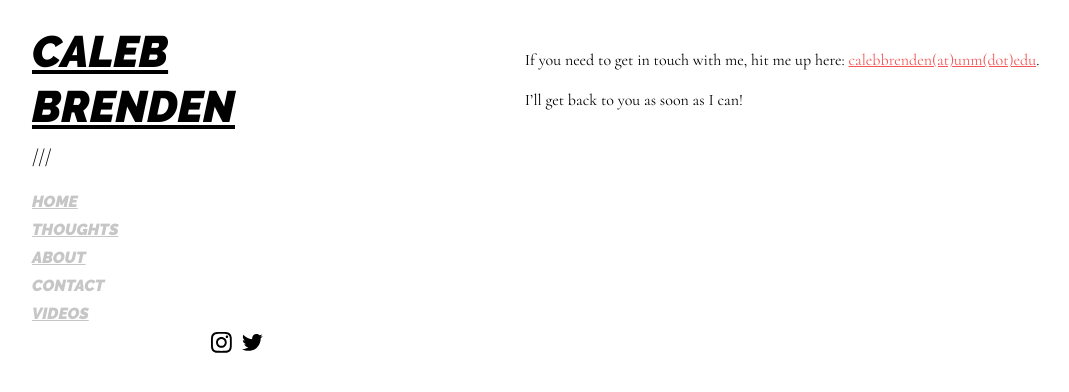
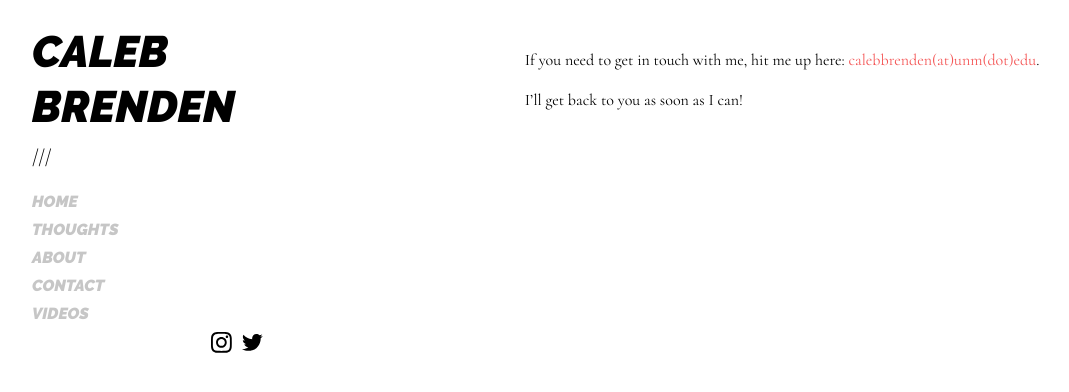
Before and after one commit to calebbrenden/my-site, a Jekyll site: the page built from contact.md, in a window 1280 px wide. Shown: the top 392 px of the page, without its empty margins (4-1073 px from the left). Built offline with Jekyll 4.4.1, drawn with Linux system fonts in a browser that asks for light colours.

```diff
--- a/_sass/hydeout/_base.scss
+++ b/_sass/hydeout/_base.scss
@@ -34,11 +34,12 @@
 // No `:visited` state is required by default (browsers will use `a`)
 a {
   color: $link-color;
+  text-decoration: none;
 
   // `:focus` is linked to `:hover` for basic accessibility
   &:hover,
   &:focus {
-    text-decoration: underline;
+    text-decoration: line-through;
     font-weight: bold;
     color: $gray-3;
   }
```
Also changed, not shown: videos.md (+1 -1 lines).
